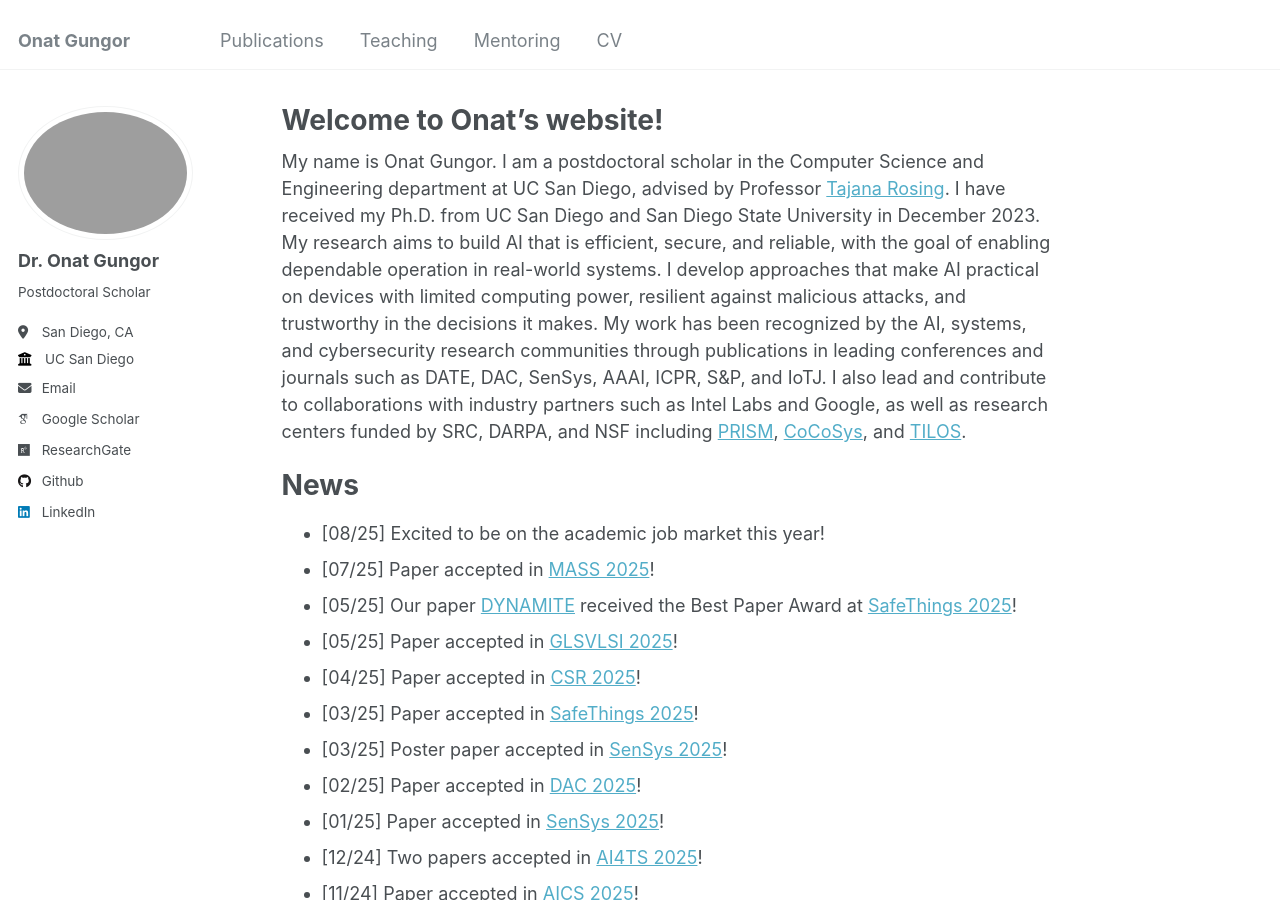
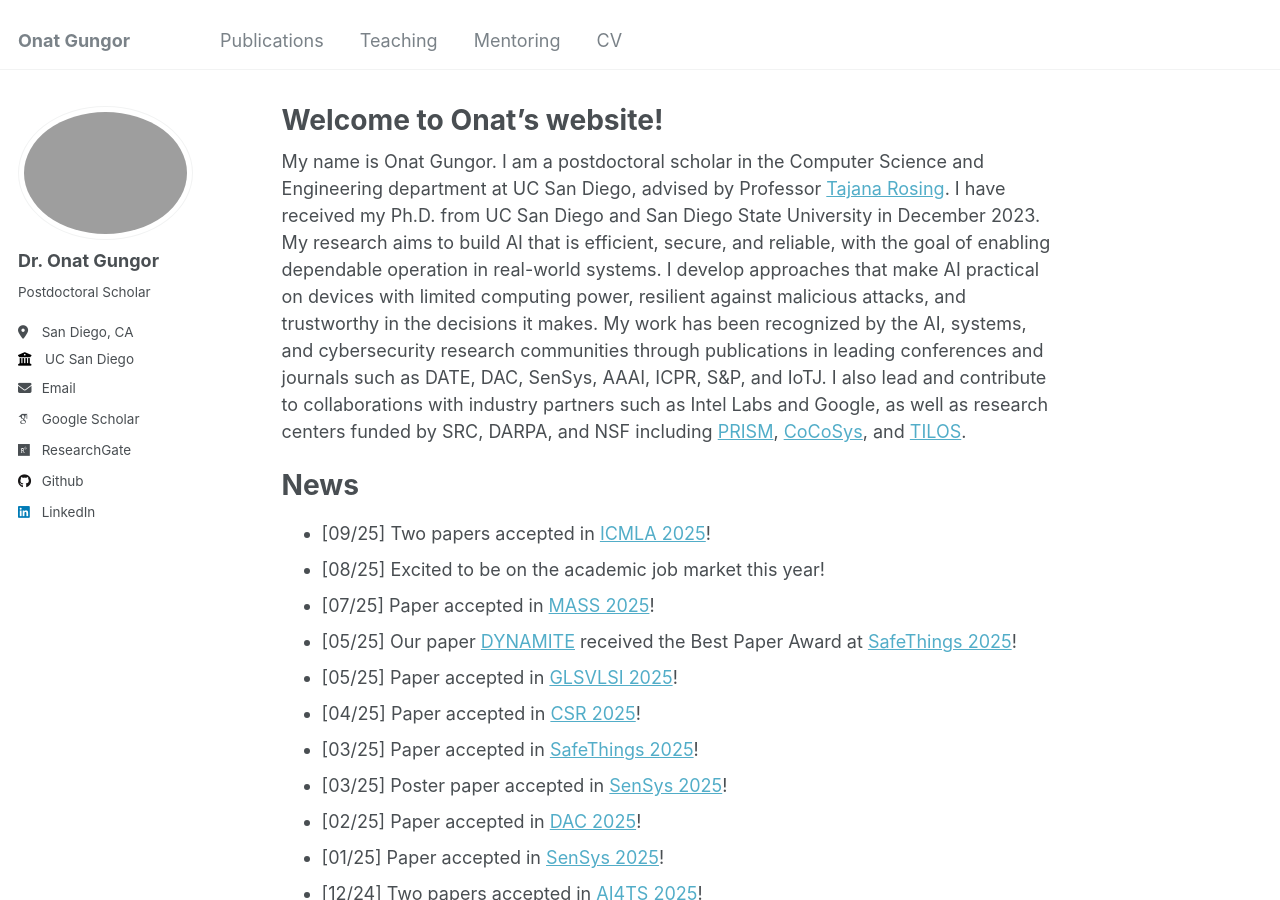
Before and after one commit to onatucsd/onatucsd.github.io, a Jekyll site: the page built from _pages/about.md, in a window 1280 px wide and 900 px high. Built offline with Jekyll 4.4.1, drawn with Linux system fonts in a browser that asks for light colours; some web fonts are replaced.

Commit message:
Update about.md

```diff
--- a/_pages/about.md
+++ b/_pages/about.md
@@ -11,6 +11,7 @@ My name is Onat Gungor. I am a postdoctoral scholar in the Computer Science and
 
 News
 ======
+* [09/25] Two papers accepted in [ICMLA 2025](https://www.icmla-conference.org/icmla25/)!
 * [08/25] Excited to be on the academic job market this year!
 * [07/25] Paper accepted in [MASS 2025](https://ieeemass2025.github.io/ieeemass2025/)!
 * [05/25] Our paper [DYNAMITE](https://arxiv.org/abs/2504.13301) received the Best Paper Award at [SafeThings 2025](https://safethings25.ieee-security.org)!
```
